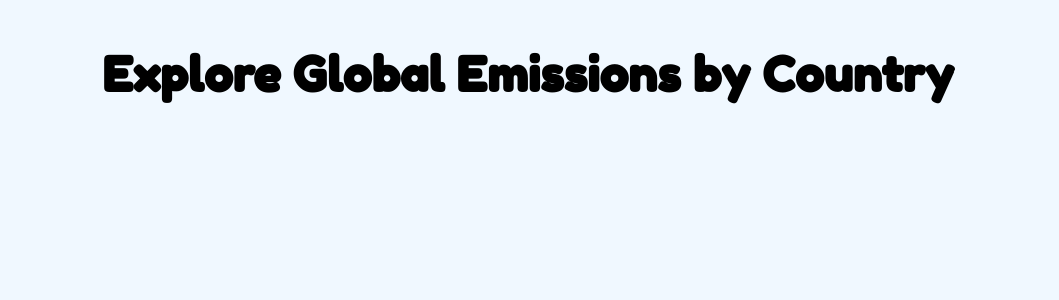
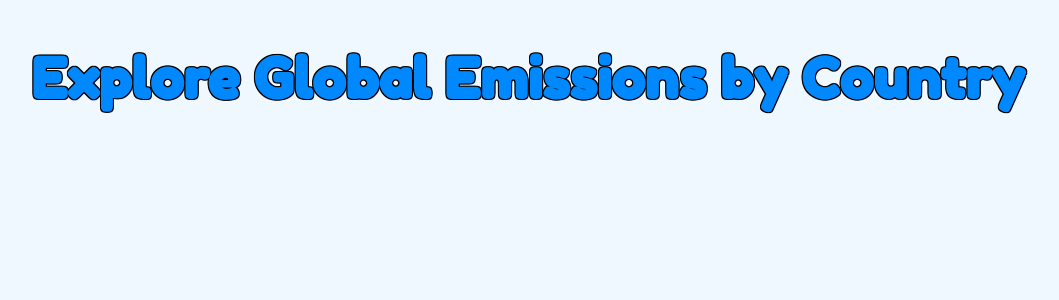
Before and after one commit to mmrector8/EmissionsVisualizer, a React (Create React App) app: page / in a window 1280 px wide. Shown: the top 300 px of the page, without its empty margins (112-1171 px from the left). Built offline with nearby package versions, Linux system fonts and the light colour scheme.

Commit message:
setup homepage font

```diff
--- a/src/components/Homepage/homepage.css
+++ b/src/components/Homepage/homepage.css
@@ -1,8 +1,10 @@
 
 .webpage-title {
     font-family: 'Fredoka One', cursive;
+    color: rgb(0, 136, 255);
     text-align: center;
     font-weight: bold;
-    font-size: 48px;
+    font-size: 56px;
     margin-top: 50px;
+    text-shadow: -1px -1px 0 #000, 1px -1px 0 #000, -1px 1px 0 #000, 1px 1px 0 #000;
 }
```
